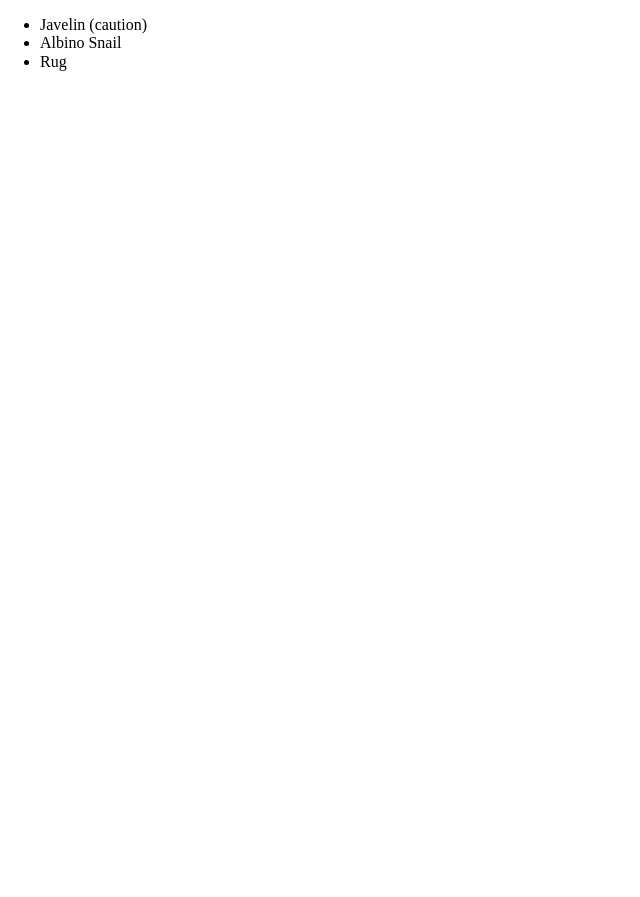
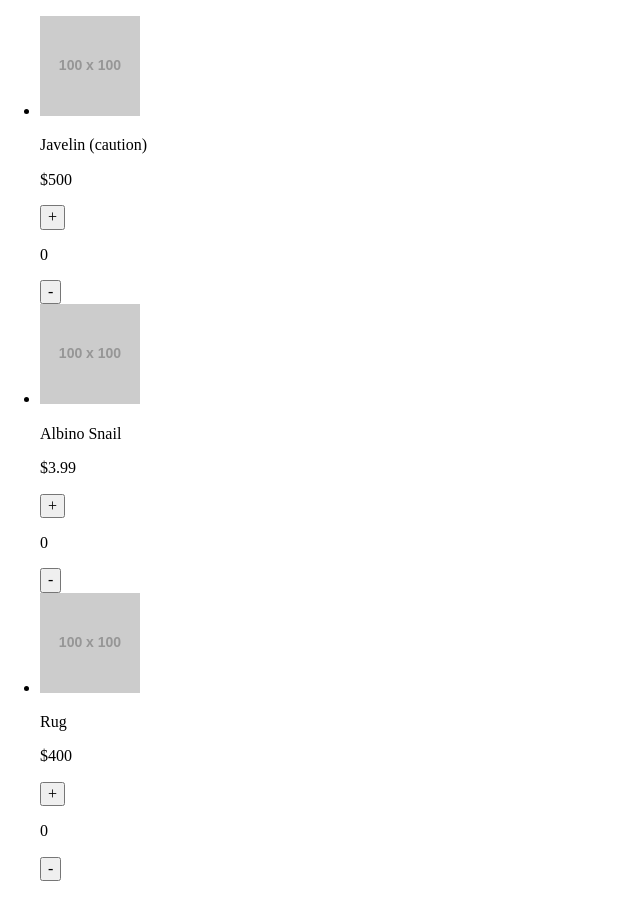
Before and after one commit to madelinewong/reduxacommerce, a React (Create React App) app: page / in a window 1280 px wide. Shown: the whole page, without its empty margins (0-640 px from the left). Before the commit the page ends 800 px from the top, so only its background shows below. Built offline with nearby package versions, Linux system fonts and the light colour scheme.

Commit message:
rendered indivdual products in product list

```diff
--- a/src/ProductList.js
+++ b/src/ProductList.js
@@ -1,14 +1,22 @@
-import React from 'react';
+import React from "react";
 
+const Product = props => {
+  return (
+    <li>
+      <img src={props.imgSrc} alt={props.name} />
+      <p>{props.name}</p>
+      <p>${props.price}</p>
+      <button onClick={() => console.log("+")}>+</button>
+      <p>{props.count}</p>
+      <button onClick={() => console.log("-")}>-</button>
+    </li>
+  );
+};
 const ProductList = props => {
-    const ProductItems = props.products
-                              .map(product => product.name)
-                              .map(name => <li>{name}</li>)
-    return (
-        <ul>
-            {ProductItems}
-        </ul>
-    );
-}
+  const ProductItems = props.products.map((product, index) => (
+    <Product {...product} key={index} />
+  ));
+  return <ul>{ProductItems}</ul>;
+};
 
 export default ProductList;
```
